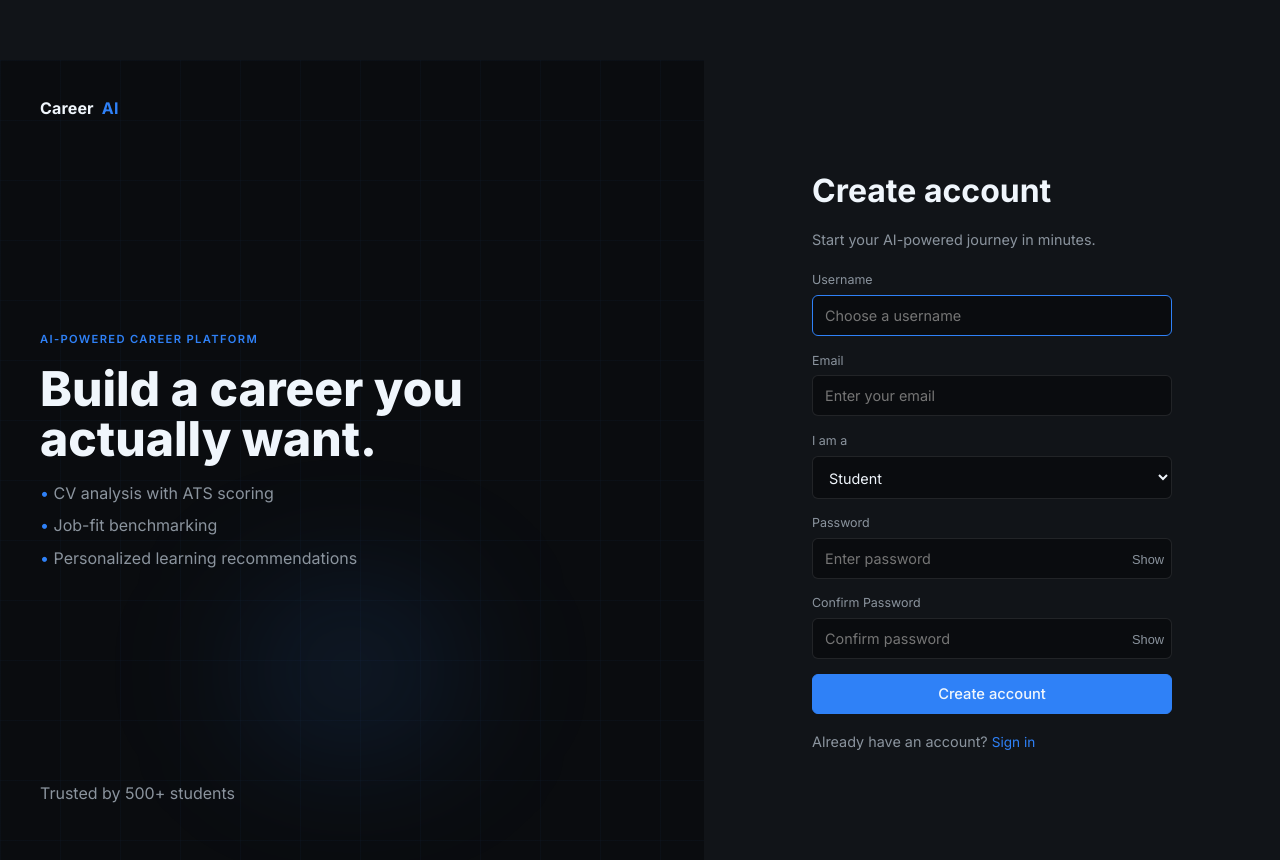
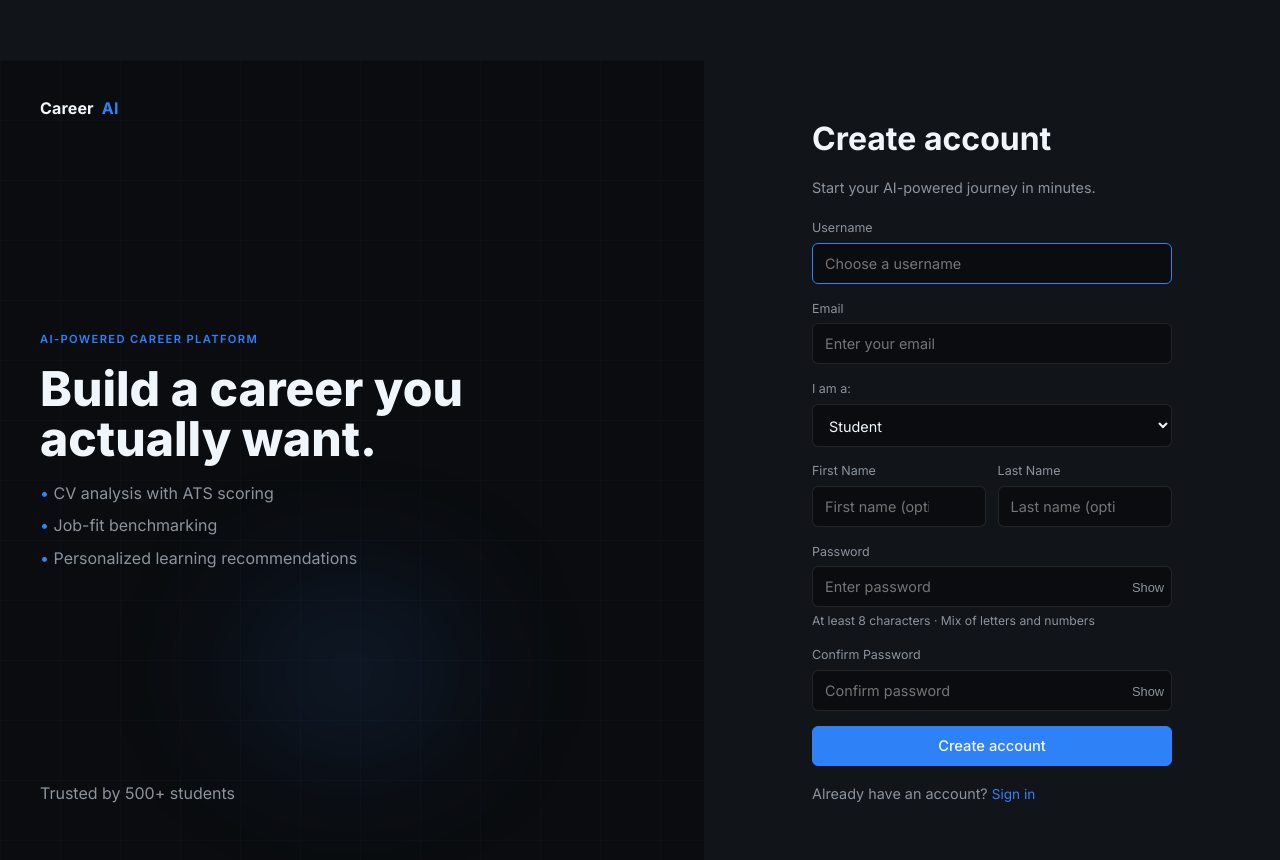
Before and after one commit to fa22-bse-058-droid/FYP-TEAM000-AI, a Django app: page /auth/register/ in a window 1280 px wide. Run offline with Django 5.2, Linux system fonts and the light colour scheme; some libraries are stand-ins or nearby versions.

Commit message:
fix: refine auth behavior, stat labeling, accessibility, and count-up triggers
Agent-Logs-Url: https://github.com/fa22-bse-058-droid/FYP-TEAM000-AI/sessions/639d5b4e-be59-4111-885e-4ad4af57cf2a

Co-authored-by: fa22-bse-058-droid <249435408+fa22-bse-058-droid@users.noreply.github.com>

```diff
--- a/static/css/main.css
+++ b/static/css/main.css
@@ -167,6 +167,12 @@ body.menu-open{overflow:hidden}
 .auth-submit{width:100%}
 .auth-switch-link{font-size:.88rem;color:var(--text-1);margin-top:.3rem}
 
+.field-error{display:block;color:var(--red);font-size:.78rem;margin-top:.3rem}
+.field-help{display:block;color:var(--text-1);font-size:.76rem;margin-top:.3rem}
+.split-two{display:grid;grid-template-columns:1fr 1fr;gap:.7rem}
+.remember-me-row{display:flex;align-items:center;gap:.5rem;color:var(--text-1);font-size:.85rem}
+.remember-me-row input[type='checkbox']{width:15px;height:15px;accent-color:var(--accent)}
+
 .messages-container{display:grid;gap:.5rem;margin:.6rem 0}
 .message-item{padding:.6rem .7rem;border-radius:6px;border:1px solid var(--border);font-size:.82rem}
 .message-item.success{color:var(--green)}
--- a/templates/base.html
+++ b/templates/base.html
@@ -16,8 +16,8 @@
     tailwind.config = { corePlugins: { preflight: false }, theme: { extend: {} } };
   </script>
 
-  <script src="https://cdnjs.cloudflare.com/ajax/libs/gsap/3.12.2/gsap.min.js" defer></script>
-  <script src="https://cdnjs.cloudflare.com/ajax/libs/gsap/3.12.2/ScrollTrigger.min.js" defer></script>
+  <script src="https://cdnjs.cloudflare.com/ajax/libs/gsap/3.12.2/gsap.min.js" integrity="sha384-g4NTh/Iv5PPU4xPyhEWqPcwtNXOvdaDI8LLnyYfyNZOjKJeYQyjzQ9X5275eBjpt" crossorigin="anonymous" defer></script>
+  <script src="https://cdnjs.cloudflare.com/ajax/libs/gsap/3.12.2/ScrollTrigger.min.js" integrity="sha384-Z3REaz79l2IaAZqJsSABtTbhjgOUYyV3p90XNnAPCSHg3EMTz1fouunq9WZRtj3d" crossorigin="anonymous" defer></script>
 
   <link rel="stylesheet" href="{% static 'css/main.css' %}">
   {% block extra_head %}{% endblock %}
--- a/templates/index.html
+++ b/templates/index.html
@@ -31,7 +31,7 @@
 <section class="landing-section section-problem animate-in" id="problem">
   <div class="section-inner split-grid">
     <div class="problem-stats stagger-children">
-      <div><h3 class="count-up" data-count="73">0</h3><p>CVs never reach recruiter</p></div>
+      <div><h3><span class="count-up" data-count="73">0</span>%</h3><p>CVs never reach recruiters</p></div>
       <div><h3><span class="count-up" data-count="8">0</span> sec</h3><p>Avg recruiter scan time</p></div>
       <div><h3 class="count-up" data-count="500">0</h3><p>Students helped</p></div>
     </div>
--- a/templates/user/register.html
+++ b/templates/user/register.html
@@ -35,17 +35,57 @@
 
       <form method="POST" class="auth-form-fields" novalidate>
         {% csrf_token %}
-        <div class="form-field"><label for="{{ form.username.id_for_label }}">Username</label><div class="field-wrapper">{{ form.username }}</div></div>
-        <div class="form-field"><label for="{{ form.email.id_for_label }}">Email</label><div class="field-wrapper">{{ form.email }}</div></div>
-        <div class="form-field"><label for="{{ form.role.id_for_label }}">I am a</label><div class="field-wrapper">{{ form.role }}</div></div>
+
+        <div class="form-field">
+          <label for="{{ form.username.id_for_label }}">Username</label>
+          <div class="field-wrapper">{{ form.username }}</div>
+          {% if form.username.errors %}<span class="field-error">{{ form.username.errors.0 }}</span>{% endif %}
+        </div>
+
+        <div class="form-field">
+          <label for="{{ form.email.id_for_label }}">Email</label>
+          <div class="field-wrapper">{{ form.email }}</div>
+          {% if form.email.errors %}<span class="field-error">{{ form.email.errors.0 }}</span>{% endif %}
+        </div>
+
+        <div class="form-field">
+          <label for="{{ form.role.id_for_label }}">I am a:</label>
+          <div class="field-wrapper">{{ form.role }}</div>
+          {% if form.role.errors %}<span class="field-error">{{ form.role.errors.0 }}</span>{% endif %}
+        </div>
+
+        <div class="split-two">
+          <div class="form-field">
+            <label for="{{ form.first_name.id_for_label }}">First Name</label>
+            <div class="field-wrapper">{{ form.first_name }}</div>
+            {% if form.first_name.errors %}<span class="field-error">{{ form.first_name.errors.0 }}</span>{% endif %}
+          </div>
+          <div class="form-field">
+            <label for="{{ form.last_name.id_for_label }}">Last Name</label>
+            <div class="field-wrapper">{{ form.last_name }}</div>
+            {% if form.last_name.errors %}<span class="field-error">{{ form.last_name.errors.0 }}</span>{% endif %}
+          </div>
+        </div>
+
         <div class="form-field">
           <label for="{{ form.password1.id_for_label }}">Password</label>
-          <div class="field-wrapper">{{ form.password1 }}<button type="button" class="field-toggle" aria-label="Toggle password visibility">Show</button></div>
+          <div class="field-wrapper">
+            {{ form.password1 }}
+            <button type="button" class="field-toggle" aria-label="Toggle password visibility">Show</button>
+          </div>
+          <span class="field-help">At least 8 characters · Mix of letters and numbers</span>
+          {% if form.password1.errors %}<span class="field-error">{{ form.password1.errors.0 }}</span>{% endif %}
         </div>
+
         <div class="form-field">
           <label for="{{ form.password2.id_for_label }}">Confirm Password</label>
-          <div class="field-wrapper">{{ form.password2 }}<button type="button" class="field-toggle" aria-label="Toggle password visibility">Show</button></div>
+          <div class="field-wrapper">
+            {{ form.password2 }}
+            <button type="button" class="field-toggle" aria-label="Toggle password visibility">Show</button>
+          </div>
+          {% if form.password2.errors %}<span class="field-error">{{ form.password2.errors.0 }}</span>{% endif %}
         </div>
+
         <button type="submit" class="btn-primary auth-submit">Create account</button>
       </form>
 
```
Also changed, not shown: static/js/main.js (+24 -5 lines), templates/dashboard/dashboard.html (+4 -4 lines), templates/user/login.html (+13 -1 lines).
